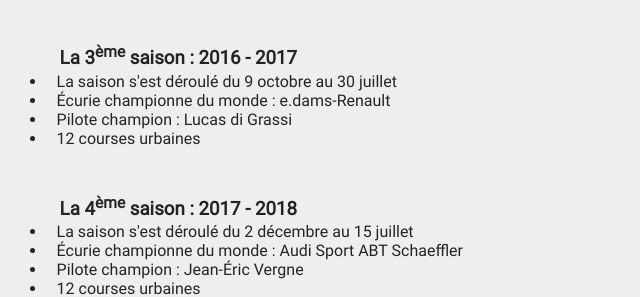
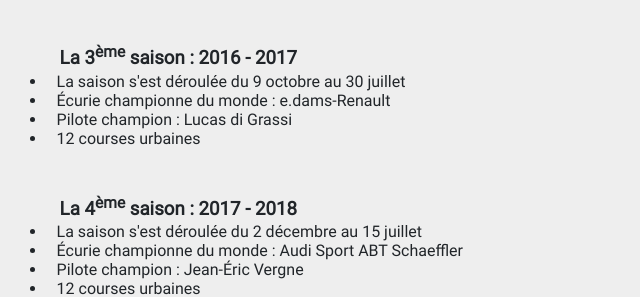
Before and after one commit to Guigui14460/Formule-e, a website: page dist/pages/histoire.html in a window 1280 px wide. Shown: the part 1424-1721 px from the top of the page, 273-913 px from the left. Drawn offline with Linux system fonts and the light colour scheme.

Commit message:
Add files via upload

```diff
--- a/dist/pages/histoire.html
+++ b/dist/pages/histoire.html
@@ -91,7 +91,7 @@
 				<article class="wrapper" id="season3">
 					<h3>La 3<sup>ème</sup> saison : 2016 - 2017</h3>
 					<ul>
-						<li>La saison s'est déroulé du 9 octobre au 30 juillet</li>
+						<li>La saison s'est déroulée du 9 octobre au 30 juillet</li>
 						<li>Écurie championne du monde : e.dams-Renault</li>
 						<li>Pilote champion : Lucas di Grassi</li>
 						<li>12 courses urbaines</li>
@@ -100,7 +100,7 @@
 				<article class="wrapper" id="season4">
 					<h3>La 4<sup>ème</sup> saison : 2017 - 2018</h3>
 					<ul>
-						<li>La saison s'est déroulé du 2 décembre au 15 juillet</li>
+						<li>La saison s'est déroulée du 2 décembre au 15 juillet</li>
 						<li>Écurie championne du monde : Audi Sport ABT Schaeffler</li>
 						<li>Pilote champion : Jean-Éric Vergne</li>
 						<li>12 courses urbaines</li>
```
